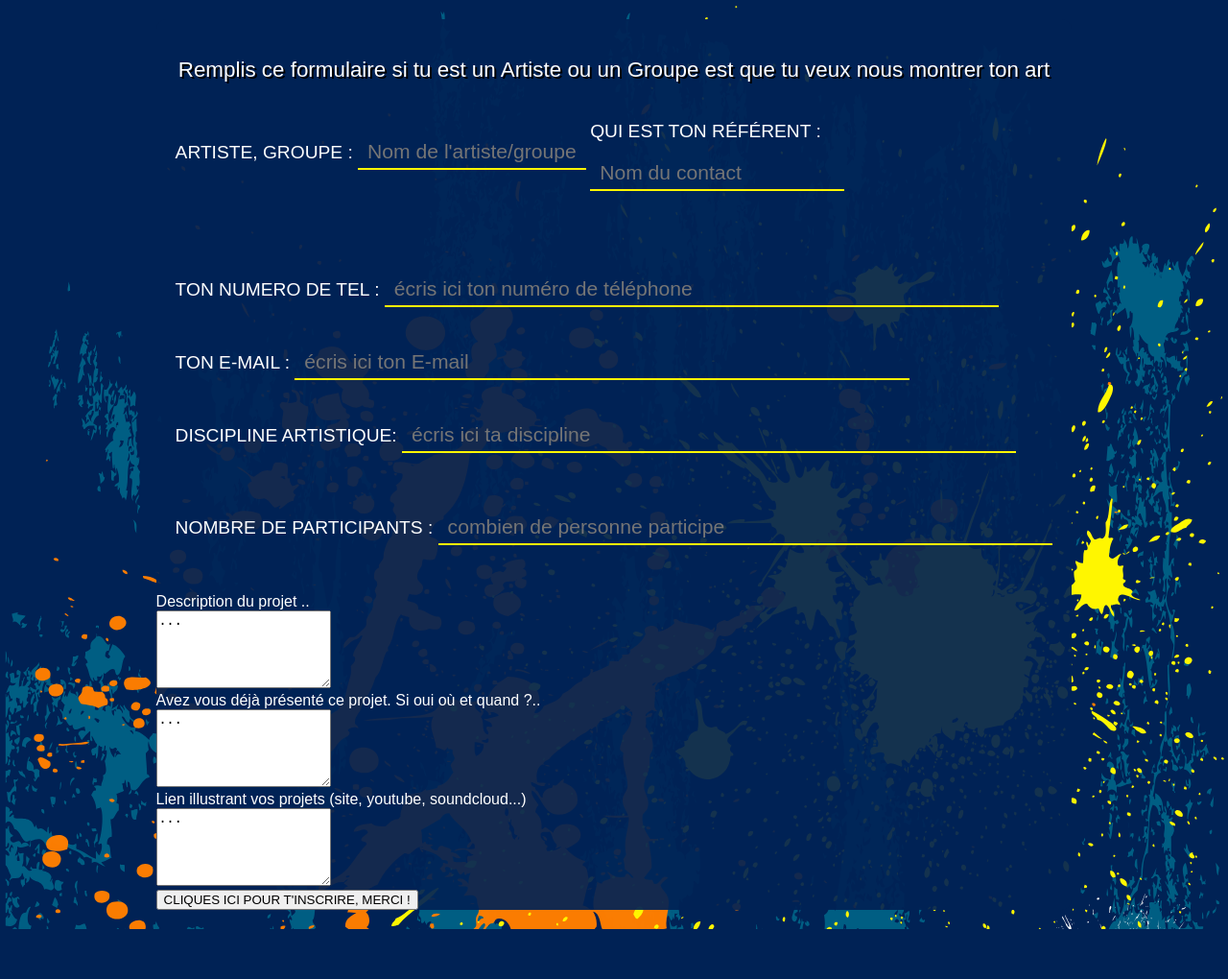
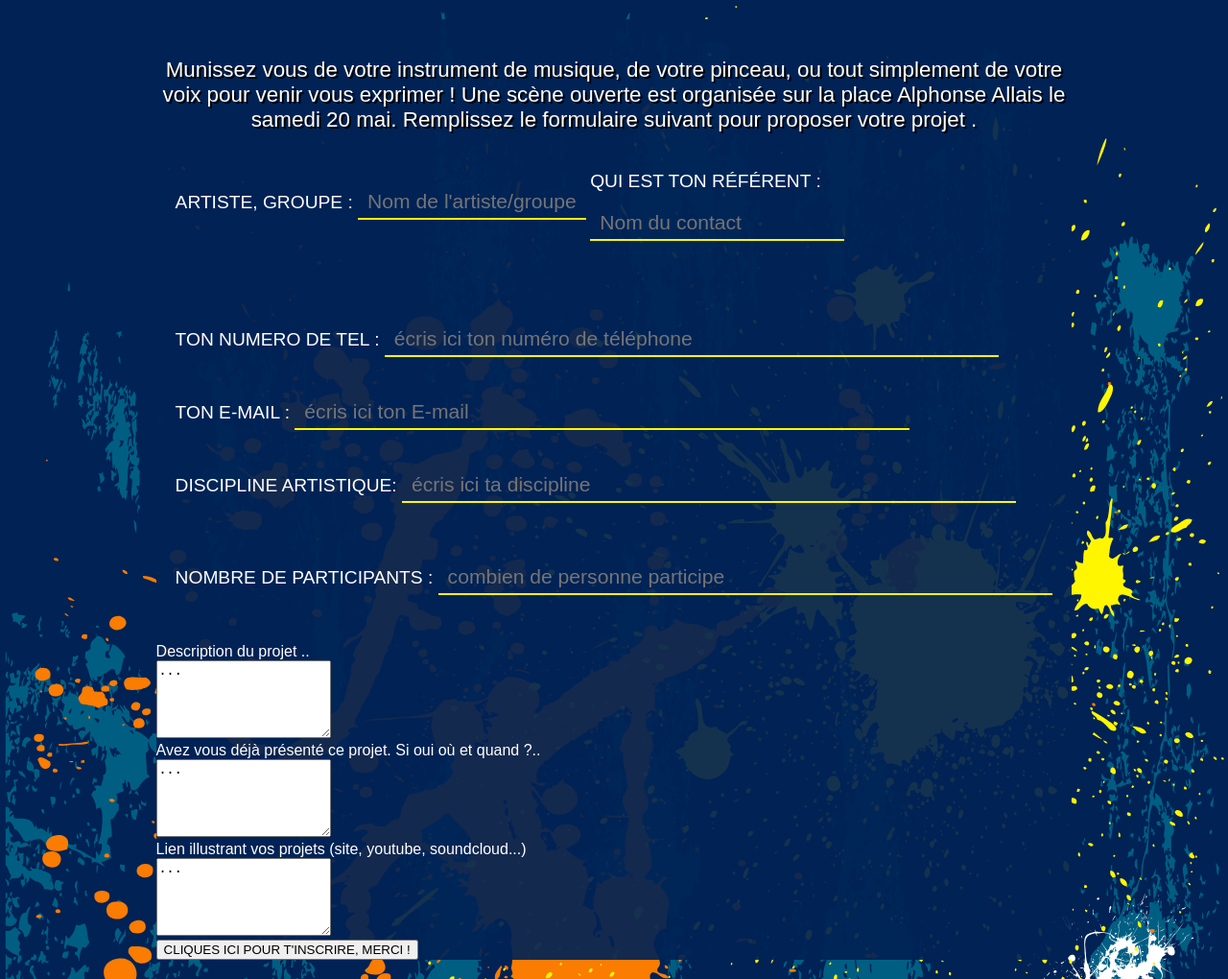
Before and after one commit to blank-attic/project-belleville-en-vrai, a PHP site: page /partiform.php in a window 1280 px wide. Shown: the whole page at 96% size. Before the commit the page ends 968 px from the top, so only its background shows below. Run offline with PHP 8.4, Linux system fonts and the light colour scheme; some web fonts are replaced.

Commit message:
modification de la phrase de presentation...

```diff
--- a/partiform.php
+++ b/partiform.php
@@ -63,7 +63,7 @@ if ($_SERVER["REQUEST_METHOD"] == "POST") {
 <body>
   <div class="formbase">
   <form action="partiform.php" method="POST">
-    <p>Remplis ce formulaire si tu est un Artiste ou un Groupe est que tu veux nous montrer ton art  </p>
+    <p> Munissez vous de votre instrument de musique, de votre pinceau, ou tout simplement de votre voix pour venir vous exprimer ! Une scène ouverte est organisée sur la place Alphonse Allais le samedi 20 mai. Remplissez le formulaire suivant pour proposer votre projet . </p>
     <div class="divrow">
       <div>
         <label for="nom">ARTISTE, GROUPE :</label>
```
